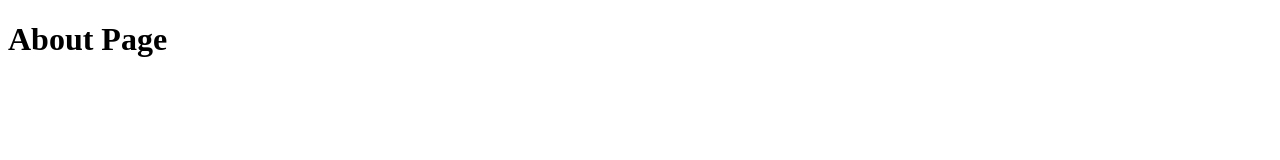
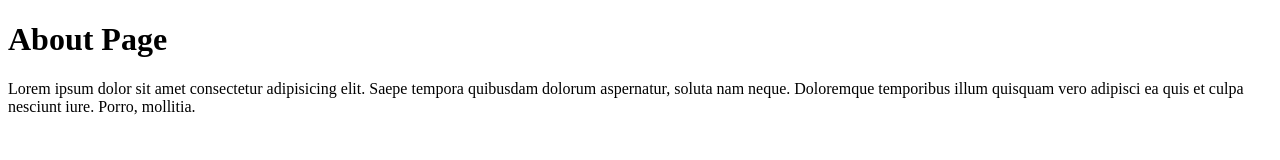
Before and after one commit to ElhamSalah/WebClassProject, a plain HTML site: page about.html in a window 1280 px wide. Drawn offline with Linux system fonts and the light colour scheme.

Commit message:
code change

```diff
--- a/about.html
+++ b/about.html
@@ -7,5 +7,6 @@
 </head>
 <body>
     <h1>About Page</h1>
+    <p>Lorem ipsum dolor sit amet consectetur adipisicing elit. Saepe tempora quibusdam dolorum aspernatur, soluta nam neque. Doloremque temporibus illum quisquam vero adipisci ea quis et culpa nesciunt iure. Porro, mollitia.</p>
 </body>
 </html>
```
